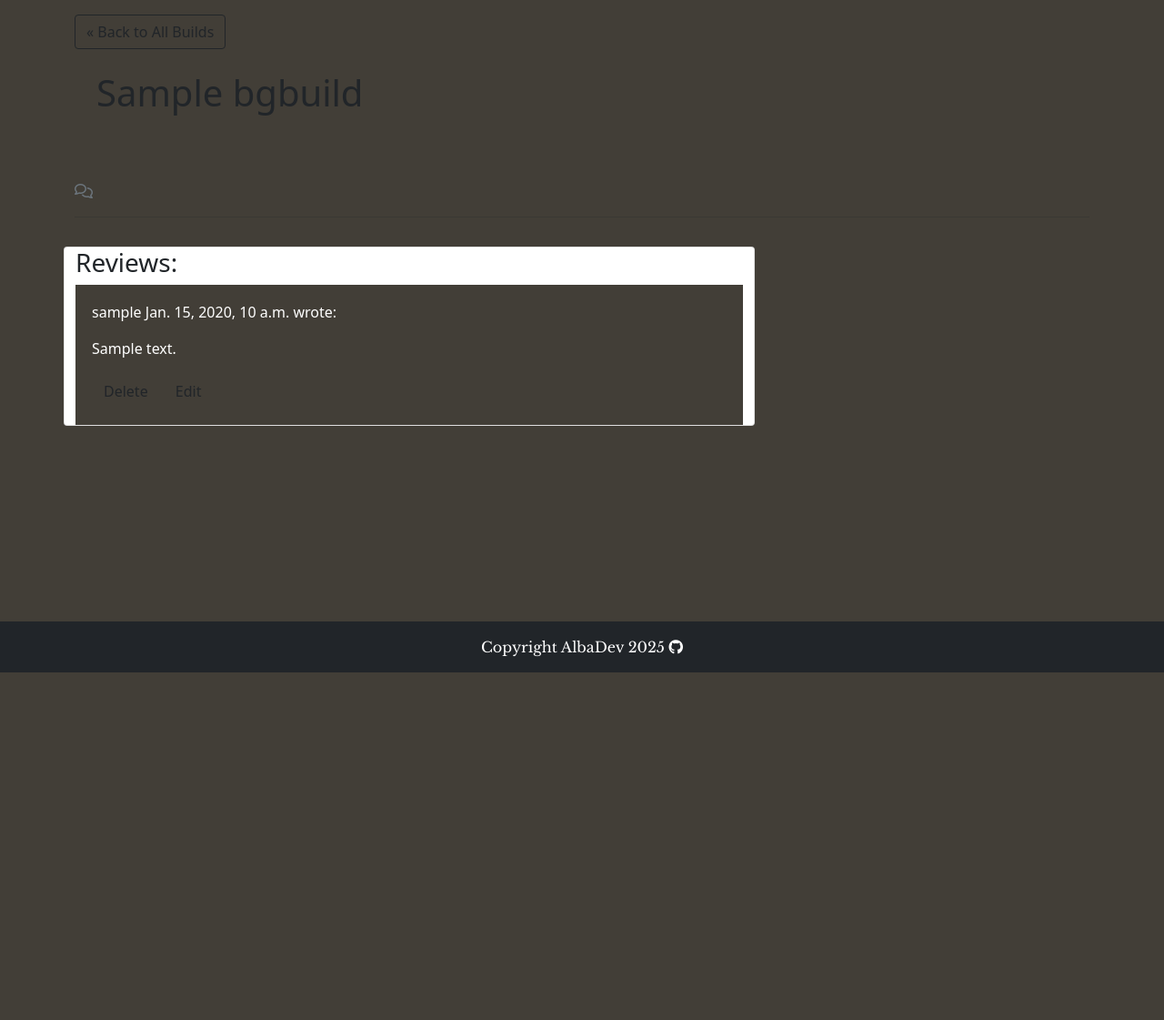
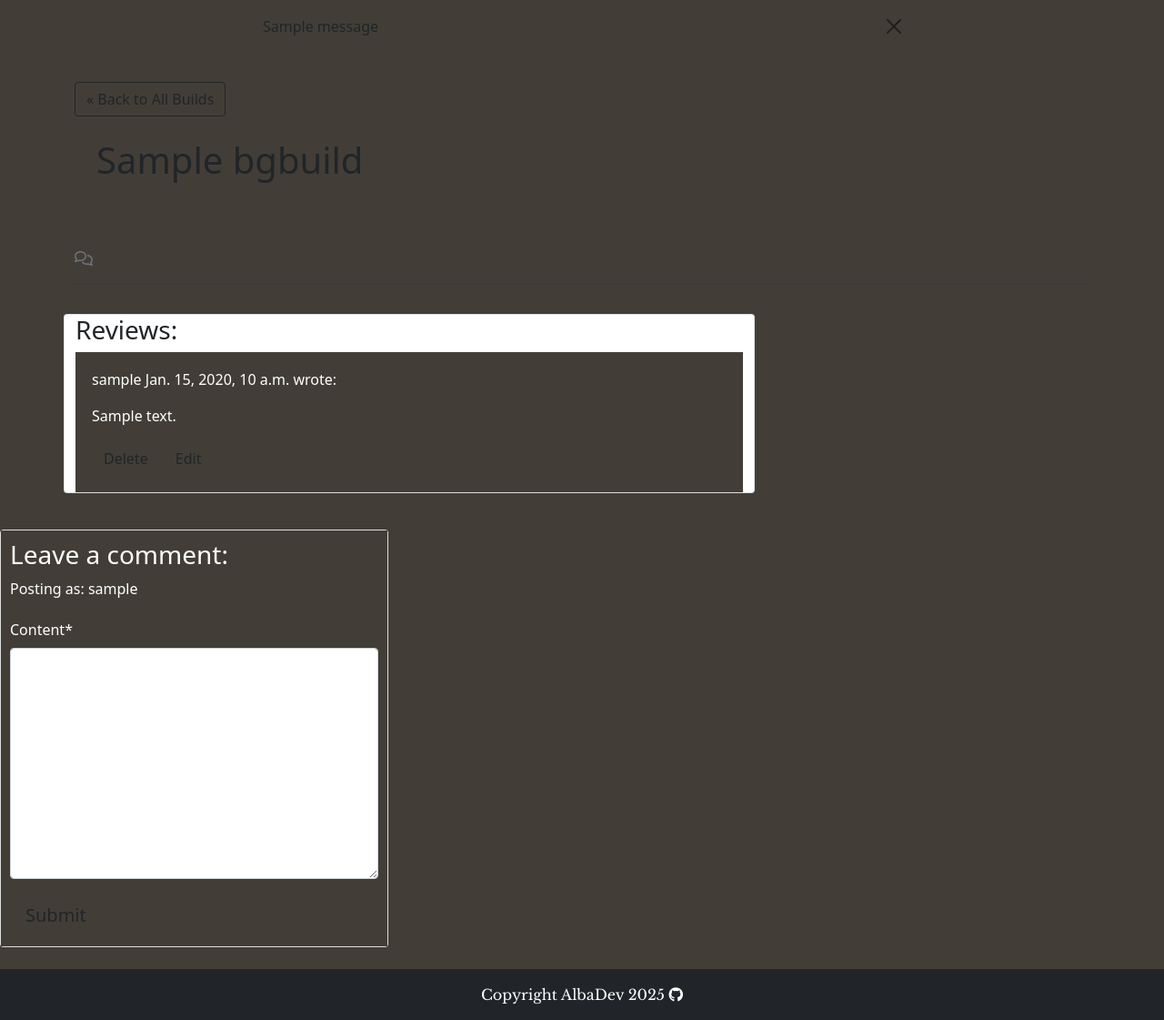
Before and after one commit to AlbaXIII/django-playground, a Django app: a page that uses templates/base.html in a window 1280 px wide. Shown: the part 61-1182 px from the top of the page at 91% size. Before the commit the page ends 800 px from the top, so only its background shows below. Run offline with Django 4.2, Linux system fonts and the light colour scheme; a user stored in the database is signed in; tables that the repository leaves empty hold one stand-in row (values such as "Sample post"); one stand-in notice (Sample message) is shown; some libraries are stand-ins or nearby versions; some web fonts are replaced.

Commit message:
feat - post comment as auth user

```diff
--- /dev/null
+++ b/bgbuild/forms.py
@@ -0,0 +1,7 @@
+from .models import Review
+from django import forms
+
+class CommentForm(forms.ModelForm):
+    class Meta:
+        model = Review
+        fields = ('content',)
--- a/bgbuild/templates/bgbuild/build_detail.html
+++ b/bgbuild/templates/bgbuild/build_detail.html
@@ -3,6 +3,8 @@
 {% load static %}
 
 {% block content %}
+
+{% load crispy_forms_tags %}
 
 <section>
     <div class="masthead">
@@ -67,6 +69,24 @@
                 </div>
             </div>
         </div>
+        <div class="col-md-4 card mb-4 mt-3">
+          <div class="card-body">
+            {% if user.is_authenticated %}
+            <h3>Leave a comment:</h3>
+            <p>Posting as: {{ user.username }}</p>
+            <form id="commentForm" method="post"
+              style="margin-top: 1.3em;">
+              {{ comment_form | crispy }}
+              {% csrf_token %}
+              <button id="submitButton" type="submit"
+                class="btn btn-signup btn-lg">Submit</button>
+            </form>
+            {% else %}
+            <p>Log in to leave a comment</p>
+            {% endif %}
+          </div>
+        </div>
+      </div>
     </div>
 </section>
 
--- a/bgbuild/views.py
+++ b/bgbuild/views.py
@@ -1,6 +1,9 @@
 from django.shortcuts import render, get_object_or_404
 from django.views import generic
 from .models import Bgbuild
+from .forms import CommentForm
+from django.contrib import messages
+
 
 # Create your views here.
 class BuildList(generic.ListView):
@@ -25,6 +28,19 @@
     build = get_object_or_404(queryset, slug=slug)
     reviews = build.reviews.all().order_by("review_date")
     reviews_count = build.reviews.filter(approved=True).count()
+    if request.method == "POST":
+        comment_form = CommentForm(data=request.POST)
+        if comment_form.is_valid():
+            comment = comment_form.save(commit=False)
+            comment.user = request.user
+            comment.build = build
+            comment.save()
+            messages.add_message(
+                request, messages.SUCCESS,
+                'Comment submitted and awaiting approval'
+            )
+
+    comment_form = CommentForm()
 
     return render(
         request,
@@ -33,5 +49,6 @@
             "build": build,
             "reviews": reviews,
             "reviews_count": reviews_count,
+            "comment_form": comment_form,
         },
     )
--- a/dpblog/settings.py
+++ b/dpblog/settings.py
@@ -44,6 +44,8 @@
     'allauth',
     'allauth.account',
     'allauth.socialaccount',
+    'crispy_forms',
+    'crispy_bootstrap5',
     'django_summernote',
     'bgbuild',
     'home',
@@ -52,6 +54,9 @@
 SITE_ID = 1
 LOGIN_REDIRECT_URL = '/'
 LOGOUT_REDIRECT_URL = '/'
+
+CRISPY_ALLOWED_TEMPLATE_PACKS = "bootstrap5"
+CRISPY_TEMPLATE_PACK = "bootstrap5"
 
 MIDDLEWARE = [
     'django.middleware.security.SecurityMiddleware',
--- a/requirements.txt
+++ b/requirements.txt
@@ -1,7 +1,9 @@
 asgiref==3.8.1
+crispy-bootstrap5==0.7
 dj-database-url==0.5.0
 Django==4.2.17
 django-allauth==0.57.2
+django-crispy-forms==2.3
 django-summernote==0.8.20.0
 gunicorn==20.1.0
 oauthlib==3.2.2
--- a/templates/base.html
+++ b/templates/base.html
@@ -84,6 +84,22 @@
         </div>
     </nav>
 
+    <!-- displaying Django messages -->
+    <div class="container">
+        <div class="row">
+        <div class="col-md-8 offset-md-2">
+            {% for message in messages %}
+            <div class="alert {{ message.tags }} alert-dismissible
+            fade show" id="msg" role="alert">
+            {{ message | safe }}
+            <button type="button" class="btn-close"
+                data-bs-dismiss="alert" aria-label="Close"></button>
+            </div>
+            {% endfor %}
+        </div>
+        </div>
+    </div>
+
     <main class="flex-shrink-0 main-bg">
 
         {% block content %}
```
